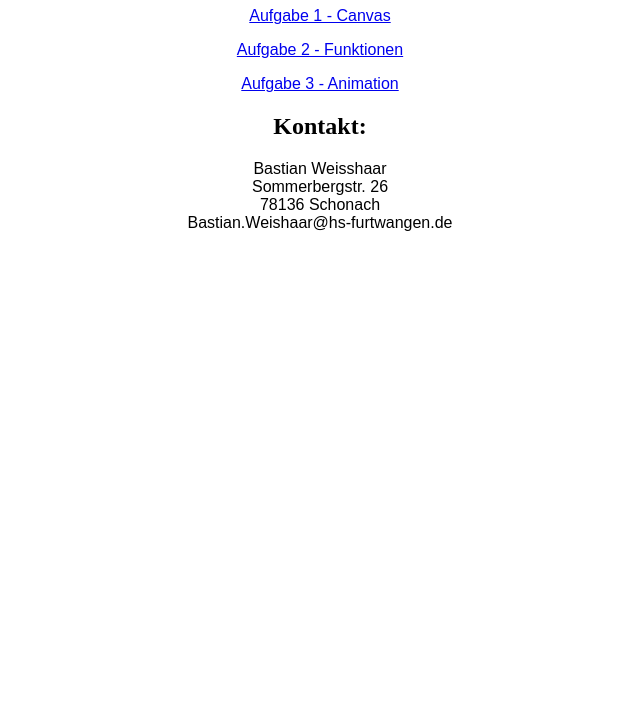
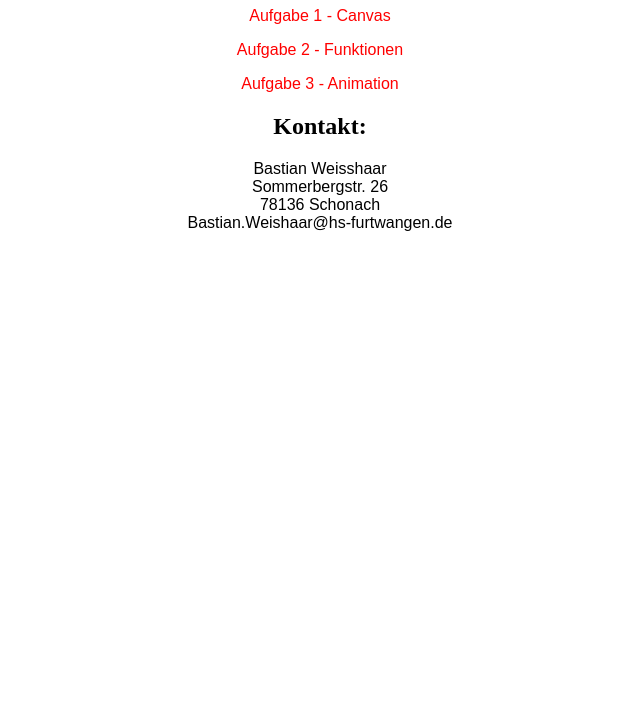
Before and after one commit to weisshab/EIA2, a plain HTML site: page index.html in a window 1280 px wide. Shown: the part 73-800 px from the top of the page, without its empty margins (320-960 px from the left). Drawn offline with Linux system fonts and the light colour scheme.

Commit message:
hover,visited,link

```diff
--- a/index.css
+++ b/index.css
@@ -9,3 +9,15 @@ h1{
 p {
 	font-family:'Arial',sans-serif;
 }
+
+a:link {
+	color:red; text-decoration:none
+}
+
+a:visited {
+	color:blue; text-decoration:none
+}
+
+a:hover {
+	color:black; text-decoration:underline
+}
```
